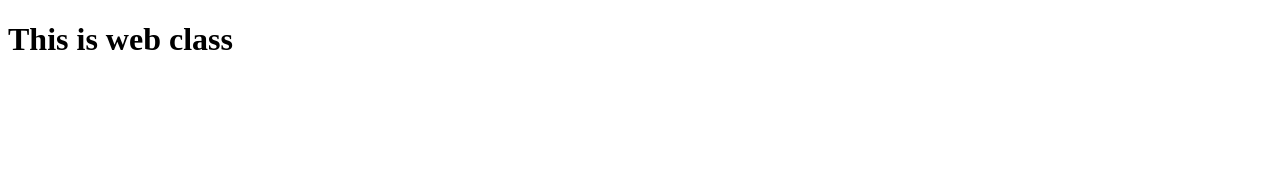
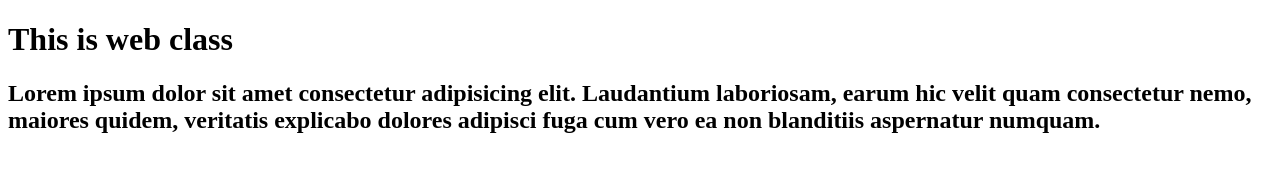
Before and after one commit to anjisha616/new-repo, a plain HTML site: page index.html in a window 1280 px wide. Drawn offline with Linux system fonts and the light colour scheme.

Commit message:
new feature

```diff
--- a/index.html
+++ b/index.html
@@ -7,5 +7,6 @@
 </head>
 <body>
     <h1>This is web class</h1>
+    <h2>Lorem ipsum dolor sit amet consectetur adipisicing elit. Laudantium laboriosam, earum hic velit quam consectetur nemo, maiores quidem, veritatis explicabo dolores adipisci fuga cum vero ea non blanditiis aspernatur numquam.</h2>
 </body>
 </html>
```
